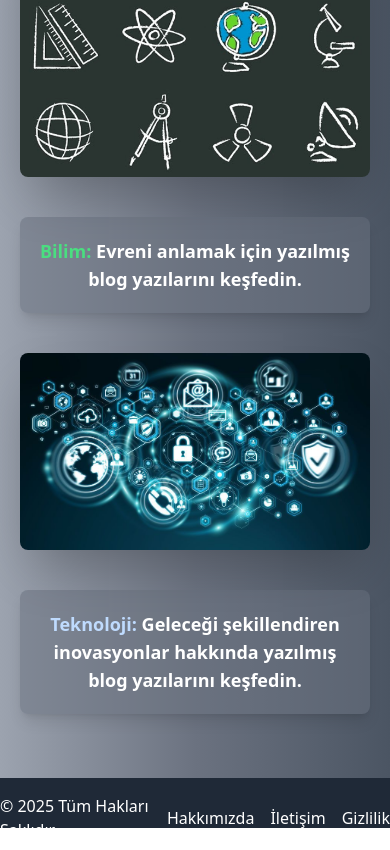
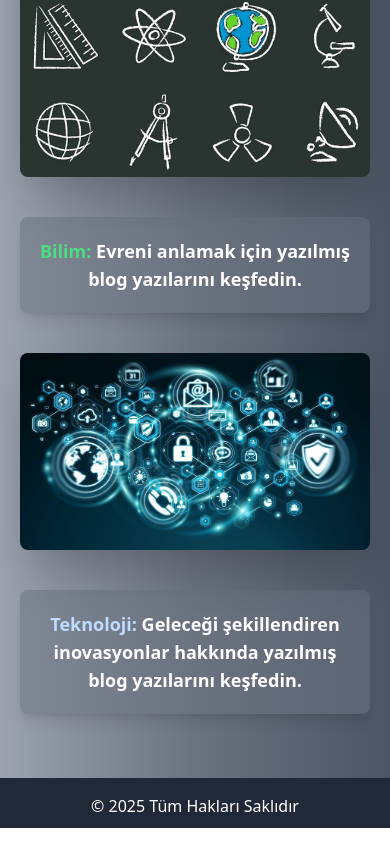
Before and after one commit to baratess/istcode, a Next.js app: page / in a window 390 px wide. Shown: the part 1123-1973 px from the top of the page. Built offline with nearby package versions, Linux system fonts and the light colour scheme.

Commit message:
Footer responsive eklendi.

```diff
--- a/app/components/footer/Footer.tsx
+++ b/app/components/footer/Footer.tsx
@@ -3,9 +3,11 @@
 const Footer = () => {
   return (
     <footer className="bg-gray-800 text-white py-4 h-[50px]">
-      <div className="container mx-auto flex justify-between items-center">
-        <p>&copy; 2025 Tüm Hakları Saklıdır</p>
-        <div className="flex gap-4">
+      <div className="container mx-auto flex flex-col sm:flex-row justify-between items-center px-6 sm:px-0">
+        <p className="text-center sm:text-left mb-2 sm:mb-0">
+          &copy; 2025 Tüm Hakları Saklıdır
+        </p>
+        <div className="flex gap-4 justify-center sm:justify-end">
           <a href="#" className="hover:underline">
             Hakkımızda
           </a>
--- /dev/null
+++ b/app/components/navbar/AboutUs.tsx
@@ -0,0 +1,15 @@
+"use client";
+
+import Link from "next/link";
+
+const AboutUs = () => {
+  return (
+    <div className="flex px-6 cursor-pointer">
+      <h1 className="text-3xl md:text-xl font-bold text-transparent bg-clip-text bg-gradient-to-r from-purple-500 to-pink-400 hover:scale-105 transform transition duration-200 ">
+        <Link href={"/"}>HAKKIMIZDA</Link>
+      </h1>
+    </div>
+  );
+};
+
+export default AboutUs;
--- a/app/components/navbar/Blogs.tsx
+++ b/app/components/navbar/Blogs.tsx
@@ -3,7 +3,7 @@ import Link from "next/link";
 const Blogs = () => {
   return (
     <div className="flex px-14 cursor-pointer ">
-      <h1 className="text-3xl md:text-xl font-bold text-transparent bg-clip-text bg-gradient-to-r from-purple-500 to-pink-400 hover:scale-105 transform transition duration-200">
+      <h1 className="text-3xl md:text-xl font-bold text-transparent bg-clip-text bg-gradient-to-r from-blue-400 to-purple-500 hover:scale-105 transform transition duration-200">
         <Link href={"/blogs"}>BLOGLAR</Link>
       </h1>
     </div>
--- a/app/components/navbar/Home.tsx
+++ /dev/null
@@ -1,15 +0,0 @@
-"use client";
-
-import Link from "next/link";
-
-const Home = () => {
-  return (
-    <div className="flex px-6 cursor-pointer">
-      <h1 className="text-3xl md:text-xl font-bold text-transparent bg-clip-text bg-gradient-to-r from-blue-400 to-purple-500 hover:scale-105 transform transition duration-200 ">
-        <Link href={"/"}>ANASAYFA</Link>
-      </h1>
-    </div>
-  );
-};
-
-export default Home;
--- a/app/components/navbar/Navbar1.tsx
+++ b/app/components/navbar/Navbar1.tsx
@@ -1,7 +1,7 @@
 "use client";
 
 import Blogs from "./Blogs";
-import Home from "./Home";
+import Home from "./AboutUs";
 import Menü from "./Menü";
 import Search from "./Search";
 import User from "./User";
@@ -24,8 +24,8 @@ const Navbar: React.FC = () => {
           </div>
 
           <div className="hidden md:flex flex-grow items-center justify-center gap-6">
+            <Blogs />
             <Home />
-            <Blogs />
           </div>
 
           <div className="flex items-center gap-3 ml-auto">
```
